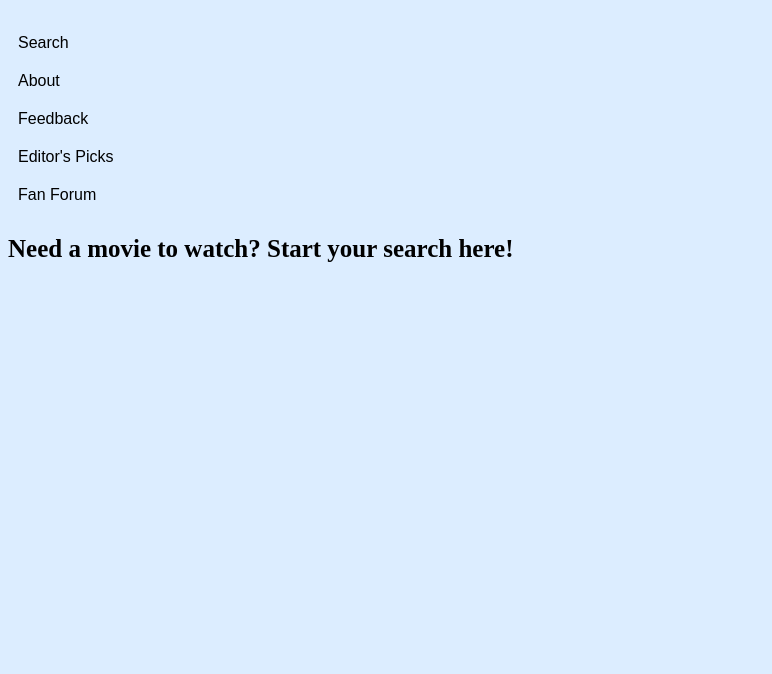
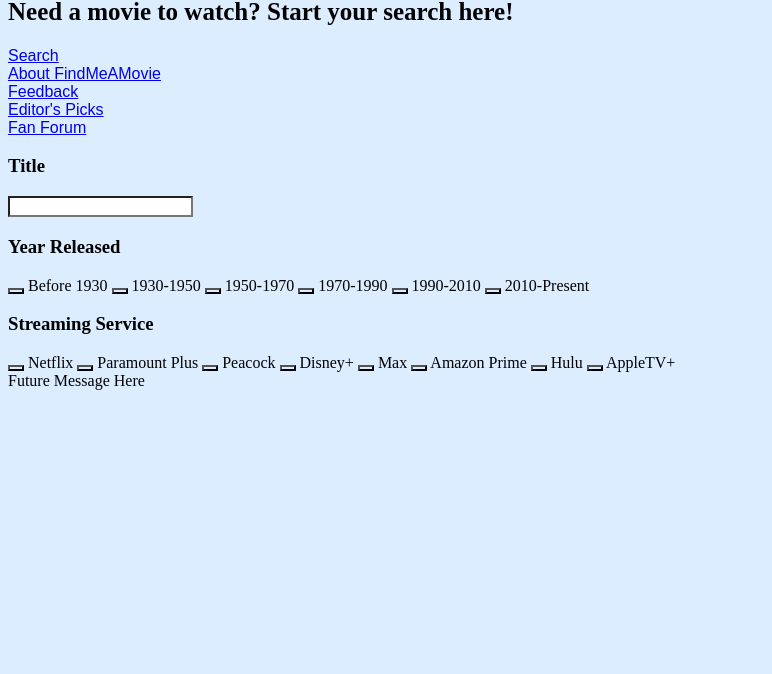
Before and after one commit to DMcGehee17/Capstone, a website built with Parcel: page index.html in a window 1280 px wide. Shown: the part 126-800 px from the top of the page, without its empty margins (0-772 px from the left). Built offline with nearby package versions, Linux system fonts and the light colour scheme; files whose address does not match are found by name.

Commit message:
capstone

```diff
--- a/index.html
+++ b/index.html
@@ -1,20 +1,60 @@
 <!DOCTYPE html>
 <html>
 <link href="style.css" rel="stylesheet" />
-<link rel="icon" type ="image" href= "FindMeAMovie logo (eventually!)">
-<img src="flc_design20230724166059.jpg" alt="Logo"/>
-  <head>
+    <head lang="en">
     <meta charset="UTF-8" />
     <title>FindMeAMovie</title>
   </head>
-  <body>
+    <body>
     <h1>Welcome to FindMeAMovie!</h1>
     <p></p>
-    <nav>Search</nav>
-    <nav>About</nav>
-    <nav>Feedback</nav>
-    <nav>Editor's Picks</nav>
-    <nav>Fan Forum</nav>
     <h2>Need a movie to watch? Start your search here!</h2>
     </body>
+    <nav class="myNav">
+        <ul>
+            <li><a href="search.html">Search</a></li>
+            <li><a href="about.html">About FindMeAMovie</a></li>
+            <li><a href="feedback.html">Feedback</a></li>
+            <li><a href="picks.html">Editor's Picks</a></li>
+            <li><a href="forum.html">Fan Forum</a></li>
+        </ul>
+    </nav>
+
+    <h3>Title</h3>
+    <input></input>
+    <h3>Year Released</h3>
+    <label id="before1930" type="radio" name="Before 1930"><button type="radio"></button> Before 1930
+    </label>
+    <label id="1930to1950" type="radio" name="1930to1950"><button type="radio"></button> 1930-1950
+    </label>
+    <label id="1950to1970" type="radio" name="1950to1970"><button type="radio"></button> 1950-1970
+    </label>
+    <label id="1970to1990" type="radio" name="1970to1990"><button type="radio"></button> 1970-1990
+    </label>
+    <label id="1990to2010" type="radio" name="1950to1970"><button type="radio"></button> 1990-2010
+    </label>
+    <label id="presentDay" type="radio" name="2010toNow"><button type="radio"></button> 2010-Present
+    </label>
+
+    <h3>Streaming Service</h3>
+    <label id="netflix" type="radio" name="Netflix"><button type="radio"></button> Netflix
+    </label>
+    <label id="paramount" type="radio" name="ParamountPlus"><button type="radio"></button> Paramount Plus
+    </label>
+    <label id="peacock" type="radio" name="Peacock"><button type="radio"></button> Peacock
+    </label>
+    <label id="disney" type="radio" name="DisneyPlus"><button type="radio"></button> Disney+
+    </label>
+    <label id="max" type="radio" name="Max"><button type="radio"></button> Max
+    </label>
+    <label id="prime" type="radio" name="AmazonPrime"><button type="radio"></button> Amazon Prime
+    </label>
+    <label id="hulu" type="radio" name="Hulu"><button type="radio"></button> Hulu
+    </label>
+    <label id="apple" type="radio" name="AppleTV"><button type="radio"></button> AppleTV+
+    </label>
+
+    <footer>
+      Future Message Here
+    </footer>
 </html>
--- a/style.css
+++ b/style.css
@@ -7,13 +7,27 @@
   font-size: 50px;
   color: black;
 }
-nav {
+.myNav {
   font-family: sans-serif;
   color: black;
- padding: 10px;
- padding-right: 10px;
- padding-left: 10px;
+  justify-content: flex-end;
+  flex-direction: row;
+
 }
+.myNav ul {
+  list-style: none;
+  padding: 0px;
+}
+
+
 h2 {
   font-size: 25px;
 }
+
+input{
+  background-color: white;
+}
+
+footer{
+  padding-bottom: 10px;
+}
```
